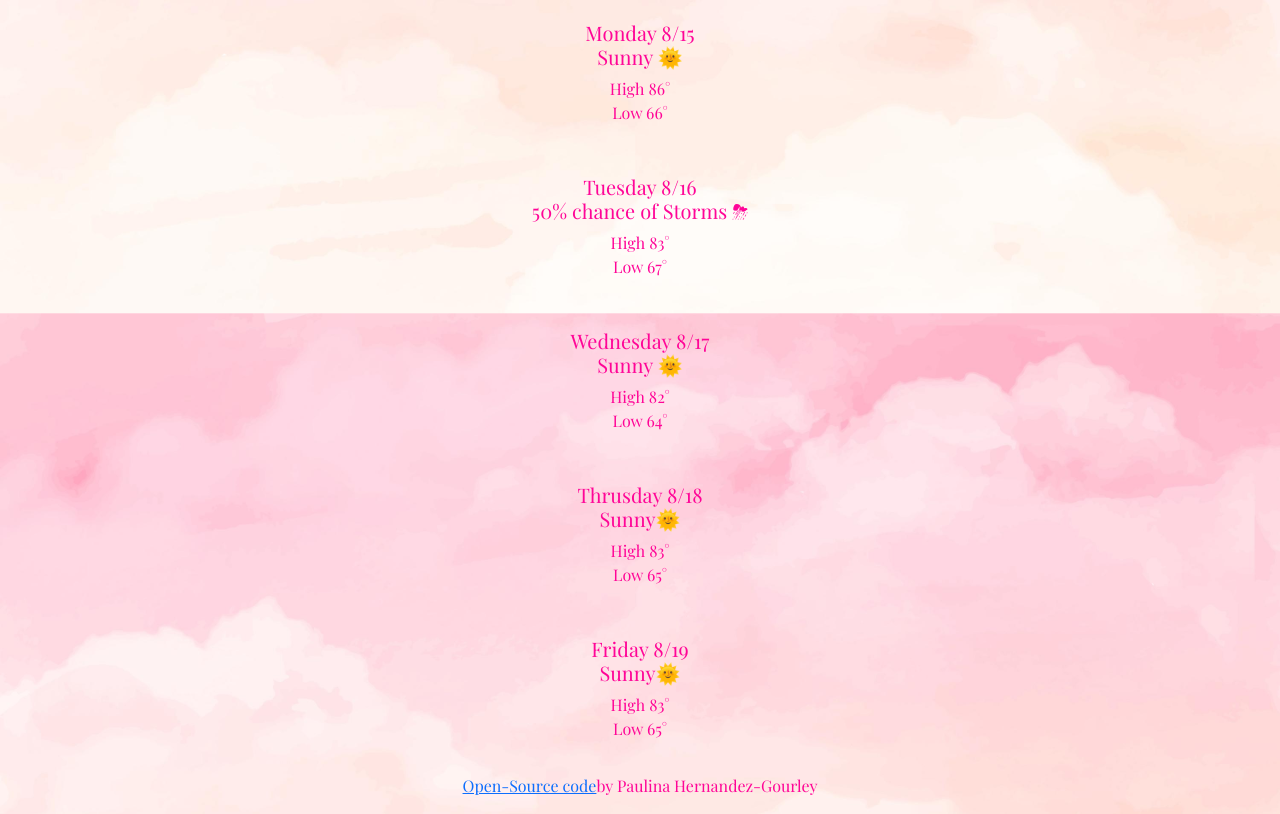
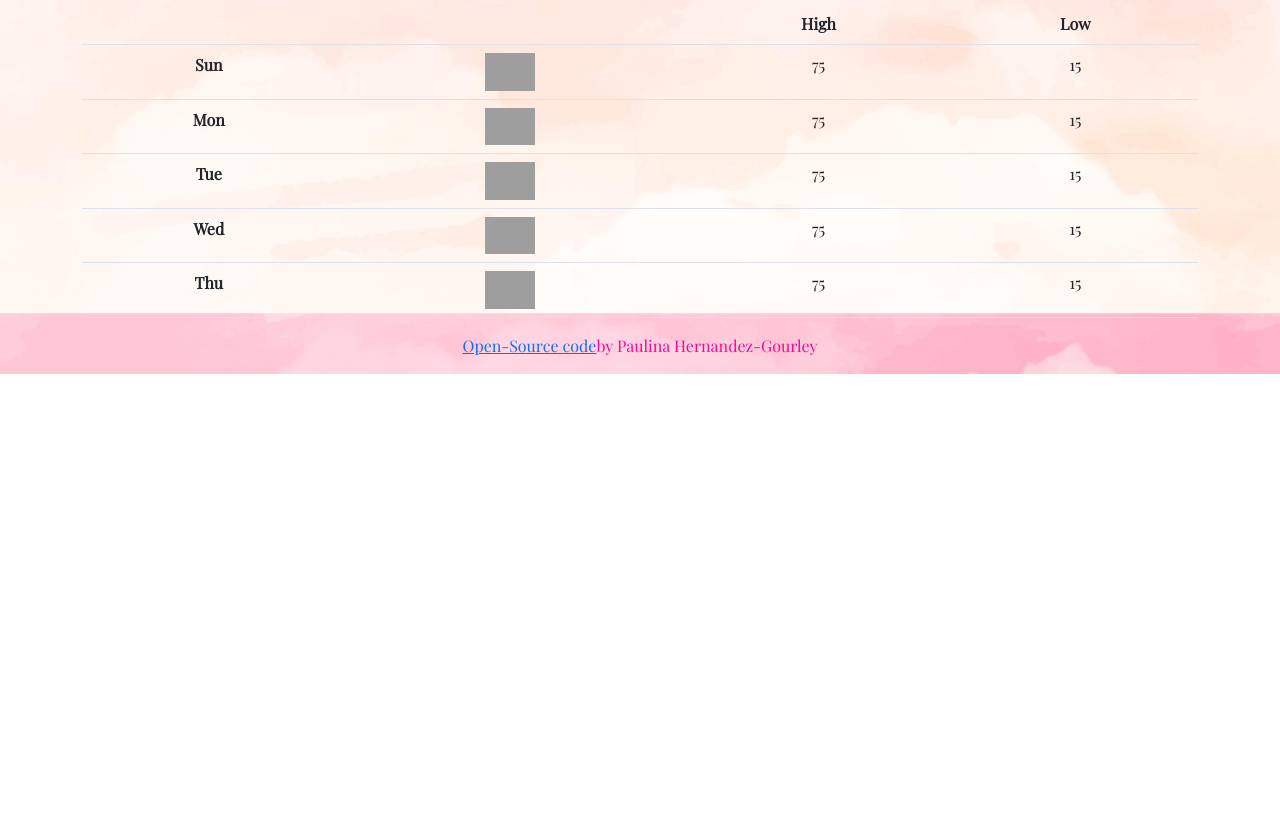
Before and after one commit to PHernandezGourley/Weather, a plain HTML site: page index.html in a window 1280 px wide. Shown: the part 540-1354 px from the top of the page. After the commit the page ends 914 px from the top, so only its background shows below. Drawn offline with nearby package versions, Linux system fonts and the light colour scheme; no server answers; grey boxes are pictures that could not be loaded.

Commit message:
Update index.html
removed cards and added a table for the 5 day forecast

```diff
--- a/index.html
+++ b/index.html
@@ -62,52 +62,79 @@
         </div>
       <br />
       <h2>5 Day Forecast</h2>
-      <div class="card mb-3">
-        <div class="card-body">
-          <h5 class="card-title">Monday 8/15 <br> Sunny 🌞</h5>
-          <p class="card-text">
-            High 86<span>&#176; <br />
-            Low 66<span>&#176;
-          </p>
-        </div>
-      </div>
-      <div class="card mb-3">
-        <div class="card-body">
-          <h5 class="card-title">Tuesday 8/16 <br/>50% chance of Storms ⛈</h5>
-          <p class="card-text">
-            High 83<span>&#176;<br />
-            Low 67<span>&#176;
-          </p>
-        </div>
-      </div>
-      <div class="card mb-3">
-        <div class="card-body">
-          <h5 class="card-title">Wednesday 8/17<br> Sunny 🌞</h5>
-          <p class="card-text">
-            High 82<span>&#176;<br />
-            Low 64<span>&#176;
-          </p>
-        </div>
-      </div>
-      <div class="card mb-3">
-        <div class="card-body">
-          <h5 class="card-title">Thrusday 8/18 <br>Sunny🌞</h5>
-          <p class="card-text">
-            High 83<span>&#176;<br />
-            Low 65<span>&#176;
-          </p>
-        </div>
-      </div>
-      <div class="card mb-3">
-        <div class="card-body">
-          <h5 class="card-title">Friday 8/19 <br> Sunny🌞</h5>
-          <p class="card-text">
-            High 83<span>&#176; <br />
-            Low 65<span>&#176;
-          </p>
-        </div>
-      </div>
-     </div>
+      <table class="table table-hover">
+        <thead>
+          <tr>
+            <th scope="day"></th>
+            <th scope="daily-icon"></th>
+            <th scope="high">High</th>
+            <th scope="low">Low</th>
+          </tr>
+        </thead>
+        <tbody>
+          <tr>
+            <th scope="day1">Sun</th>
+            <td >
+              <img
+              src="http://openweathermap.org/img/wn/04d@2x.png"
+              alt="cloudy"
+              class="float left"
+              id="day1-icon"/>
+            </td>
+            <td><span id="d1temp-max"></span>75</td>
+            <td><span id="d1temp-min"></span>15</td>
+          </tr>
+         <tr>
+            <th scope="day2">Mon</th>
+            <td >
+              <img
+              src="http://openweathermap.org/img/wn/04d@2x.png"
+              alt="cloudy"
+              class="float left"
+              id="day2-icon"/>
+            </td>
+            <td><span id="d2temp-max"></span>75</td>
+            <td><span id="d2temp-min"></span>15</td>
+          </tr>
+          <tr>
+            <th scope="day3">Tue</th>
+            <td >
+              <img
+              src="http://openweathermap.org/img/wn/04d@2x.png"
+              alt="cloudy"
+              class="float left"
+              id="day3-icon"/>
+            </td>
+            <td><span id="d3temp-max"></span>75</td>
+            <td><span id="d3temp-min"></span>15</td>
+          </tr>
+          <tr>
+            <th scope="day4">Wed</th>
+            <td >
+              <img
+              src="http://openweathermap.org/img/wn/04d@2x.png"
+              alt="cloudy"
+              class="float left"
+              id="day4-icon"/>
+            </td>
+            <td><span id="d4temp-max"></span>75</td>
+            <td><span id="d4temp-min"></span>15</td>
+          </tr>
+          <tr>
+            <th scope="day5">Thu</th>
+            <td >
+              <img
+              src="http://openweathermap.org/img/wn/04d@2x.png"
+              alt="cloudy"
+              class="float left"
+              id="day5-icon"/>
+            </td>
+            <td><span id="d5temp-max"></span>75</td>
+            <td><span id="d5temp-min"></span>15</td>
+          </tr>
+
+        </tbody>
+      </table>
     <script src="src/index.js"></script>
     <p class= openSource >
       <a href="https://github.com/PHernandezGourley/Weather">Open-Source code </a>  by Paulina Hernandez-Gourley
```
